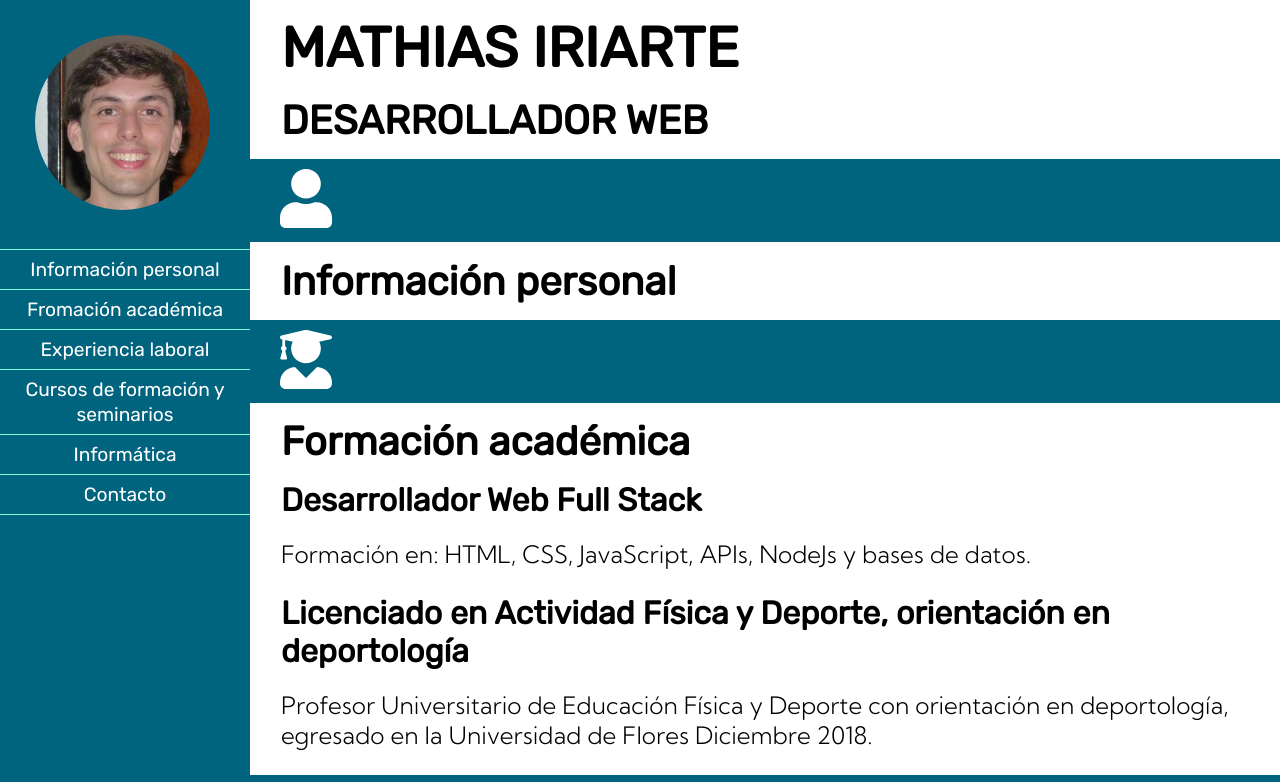
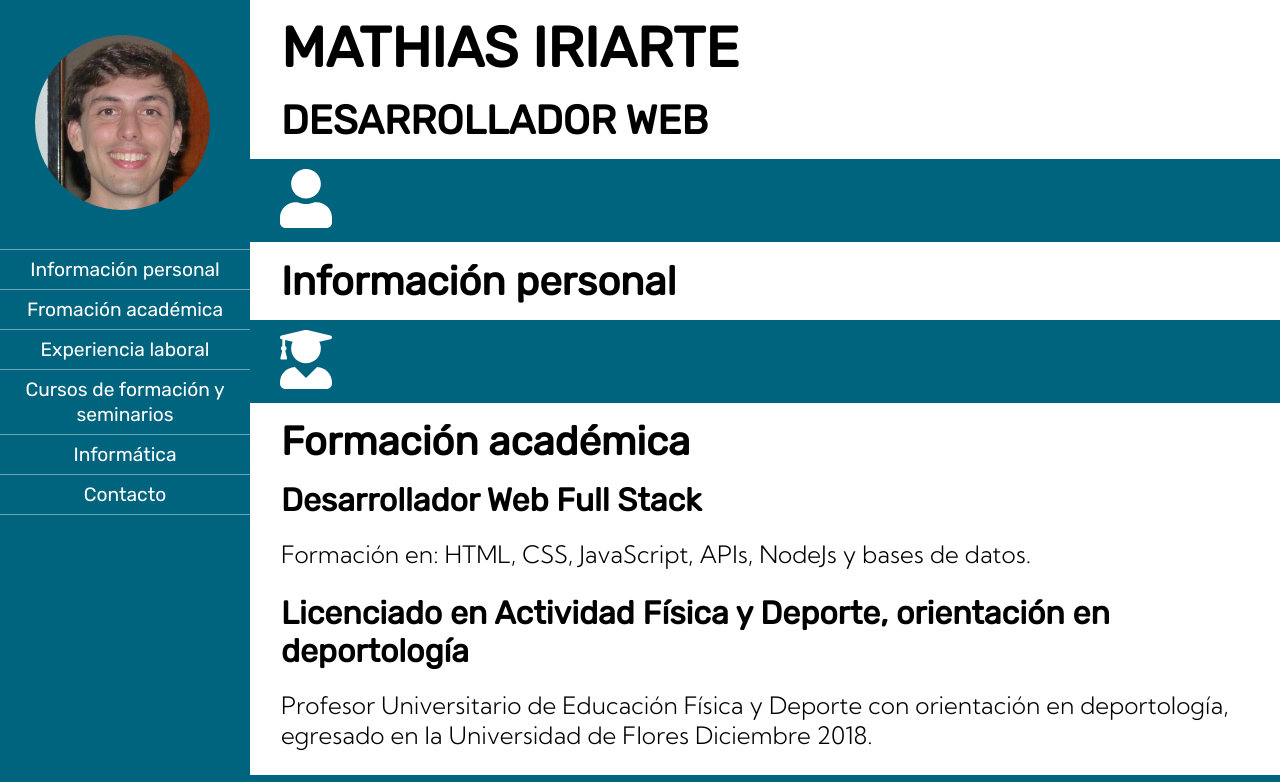
Before and after one commit to mathiasiriarte/mathias_iriarte_cv, a plain HTML site: page dist/index.html in a window 1280 px wide. Shown: the top 782 px of the page. Drawn offline with Linux system fonts and the light colour scheme.

Commit message:
cambio color lineas divisorias li a

```diff
--- a/src/scss/partials/_header.scss
+++ b/src/scss/partials/_header.scss
@@ -172,7 +172,7 @@
 
     .navigationContainer {
         border-top-style: solid;
-        border-top-color: aquamarine;
+        border-top-color: #6ba5b5;
         border-top-width: thin;
     }
 
@@ -181,7 +181,7 @@
         padding: 7px 8px 7px 8px;
         display: block;
         border-bottom: solid;
-        border-bottom-color: aquamarine;
+        border-bottom-color: #6ba5b5;
         border-bottom-width: thin;
     }
 
```
Also changed, not shown: dist/css/styles.min.css, 1 other file.
